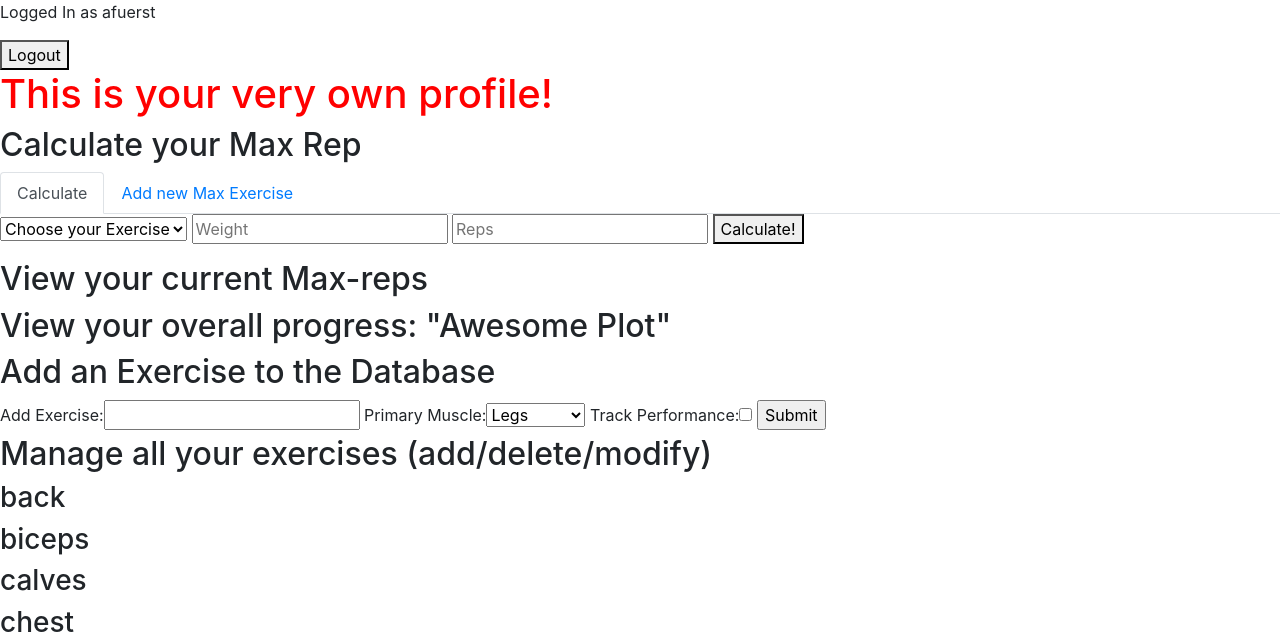
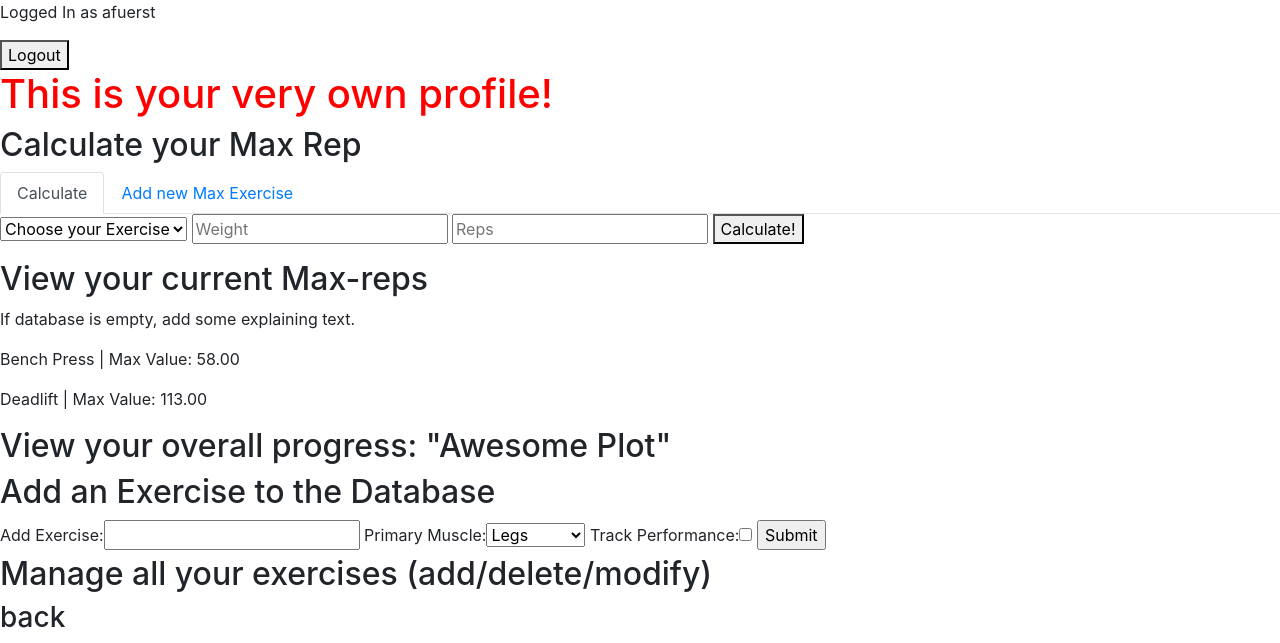
Before and after one commit to alexfuerst93/fitnessapp, a Django app: page /profile/ in a window 1280 px wide. Shown: the top 643 px of the page. Run offline with Django 3.2, Linux system fonts and the light colour scheme; a user stored in the database is signed in; data comes from the database, SQL or seed files in the repository; both versions use the stored data as it was after the commit; some libraries are stand-ins or nearby versions.

Commit message:
refactored adding new max values

```diff
--- a/userprofile/forms.py
+++ b/userprofile/forms.py
@@ -1,4 +1,5 @@
 from django import forms
+from .models import MaxValue
 
 musclegroups = [
         ("legs", "Legs"),
@@ -18,5 +19,34 @@
     #max_value = forms.DecimalField(label="Enter your Max Value", required=False)
     #timestamp = forms.DateTimeField(auto_now=False, auto_now_add=True) #should take the current date at creation, but take no updates
 
+maxvalue = MaxValue.objects.all()
+maxvalue_list = []
+for value in maxvalue:
+    maxvalue_list.append(value.exercise)
+dropdown_exercises = []
+for index, name in enumerate(maxvalue_list, 1):
+    dropdown_exercises.append((index, name))
+    # return list of sets with "1, exercise"
+dropdown_exercises.insert(0, (0, "Choose your Exercise"))
+print(dropdown_exercises)
+
+class CreateMaxValue(forms.Form):
+    choose_exercise = forms.ChoiceField(label="Choose an existing exercise", choices = dropdown_exercises, required=False)
+    create_exercise = forms.CharField(label="Add new Exercise", max_length=100, required=False)
+    reps = forms.DecimalField(max_digits=5, decimal_places=2)
+    weight = forms.DecimalField(max_digits=5, decimal_places=2)
+
+    # def clean(self):
+    #     cleaned_data = super(CreateMaxValue, self).clean()
+    #     choose_exercise = cleaned_data.get("choose_exercise")
+    #     create_exercise = cleaned_data.get("create_exercise")
+    #     if choose_exercise == "0" and create_exercise == "":
+    #         raise forms.ValidationError("Decide: Add a new max Value to a new or existing exercise.")
+    #     elif choose_exercise != "0" and create_exercise != "":
+    #         raise forms.ValidationError("You need to select an exercise or create a new one.")
+
+    #     return cleaned_data
+
+
 # General information on forms: https://docs.djangoproject.com/en/3.2/topics/forms/
 # Specific field information: https://docs.djangoproject.com/en/3.2/ref/forms/fields/
--- a/userprofile/templates/userprofile/profile.html
+++ b/userprofile/templates/userprofile/profile.html
@@ -28,9 +28,7 @@
     <div class="tab-pane fade" id="tab2" role="tabpanel">
         <form action="{% url 'profile' %}" method="POST">
             {% csrf_token %}
-            <input type="text" placeholder="Create a new exercise", name="new_exercise">
-            <input type="text" placeholder="Weight", name="weight">
-            <input type="text" placeholder="Reps", name="reps">
+            {{ form_maxval }}
             <button name="calculate_and_safe">Add new Max Val Exercise!</button>
         </form>
     </div>
@@ -38,6 +36,10 @@
 
 
 <h2>View your current Max-reps</h2>
+<p>If database is empty, add some explaining text.</p>
+{% for maxval in maxvals %}
+<p>{{ maxval.exercise }} | Max Value: {{ maxval.max_value }}</p>
+{% endfor %}
 
 <h2>View your overall progress: "Awesome Plot"</h2>
 
--- a/userprofile/views.py
+++ b/userprofile/views.py
@@ -8,7 +8,7 @@
 
 # database tables
 from .models import MaxValue, Exercise_Pool
-from .forms import CreateExercise, musclegroups
+from .forms import CreateExercise, musclegroups, CreateMaxValue, dropdown_exercises
 
 def startpage(request):
     if request.method == "GET":
@@ -32,27 +32,39 @@
     exercises = Exercise_Pool.objects.filter(user_id=request.user)
     #form
     add_exercise = CreateExercise()
+    form_maxval = CreateMaxValue()
+
 
     sorted_musclegroups = [choice[0] for choice in musclegroups]
     sorted_musclegroups.sort()
 
     if request.method == "GET":
-        return render(request, "userprofile/profile.html", {"maxvals" : max_vals, "exercises" : exercises, "form" : add_exercise, "musclegroups" : sorted_musclegroups})
+        wups = []
+        for val in max_vals:
+            wups.append(val.exercise)
+        print(wups)
+        return render(request, "userprofile/profile.html", {"maxvals" : max_vals, "exercises" : exercises, "form" : add_exercise, "form_maxval" : form_maxval, "musclegroups" : sorted_musclegroups})
 
     elif "calculated_maxrep" in request.POST:
         # form validations are missing
         weight = float(request.POST["weight"])
         reps = float(request.POST["reps"])
         result = int(round(0.033 * reps * weight + weight, 0))
-        return render(request, "userprofile/profile.html", {"ergebnis" : f"Your Max value: {result}", "form" : add_exercise, "musclegroups" : sorted_musclegroups})
+        return render(request, "userprofile/profile.html", {"ergebnis" : f"Your Max value: {result}", "form" : add_exercise, "form_maxval" : form_maxval, "musclegroups" : sorted_musclegroups})
 
     elif "calculate_and_safe" in request.POST:
         print(request.POST)
-        weight = float(request.POST["weight"])
-        reps = float(request.POST["reps"])
-        result = int(round(0.033 * reps * weight + weight, 0))
-        max_vals.create(user_id=request.user, exercise=request.POST["new_exercise"], max_value=result)
-        return render(request, "userprofile/profile.html", {"maxvals" : max_vals, "ergebnis" : f"Your new Max value for {request.POST['new_exercise']} is: {result}", "form" : add_exercise, "musclegroups" : sorted_musclegroups})
+        # if form_maxval.is_valid(): # why isnt the form validating?
+        if request.POST["choose_exercise"] == "0" and request.POST["create_exercise"] == "":
+            return render(request, "userprofile/startpage.html")
+        elif request.POST["choose_exercise"] != "0" and request.POST["create_exercise"] != "":
+            return render(request, "userprofile/startpage.html")
+        else:
+            weight = float(request.POST["weight"])
+            reps = float(request.POST["reps"])
+            result = int(round(0.033 * reps * weight + weight, 0))
+            max_vals.create(user_id=request.user, exercise=request.POST["create_exercise"], max_value=result)
+            return render(request, "userprofile/profile.html", {"maxvals" : max_vals, "ergebnis" : f"Your new Max value for {request.POST['create_exercise']} is: {result}", "form" : add_exercise, "form_maxval" : form_maxval, "musclegroups" : sorted_musclegroups})
 
     elif "added_exercise" in request.POST:
         # what if the user wants to add 2 identical exercises?
```
Also changed, not shown: db.sqlite3.
